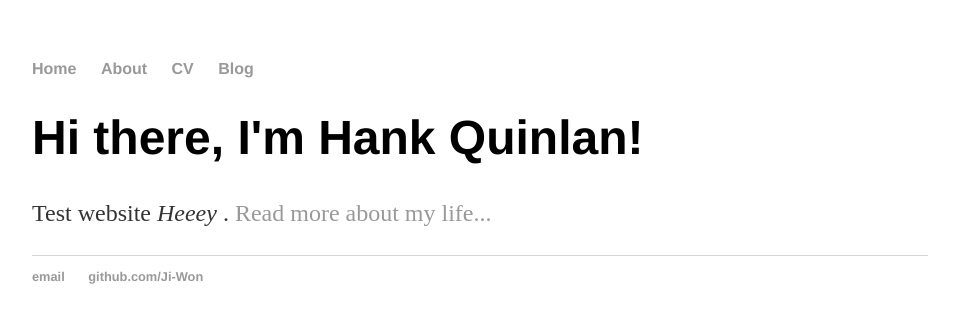
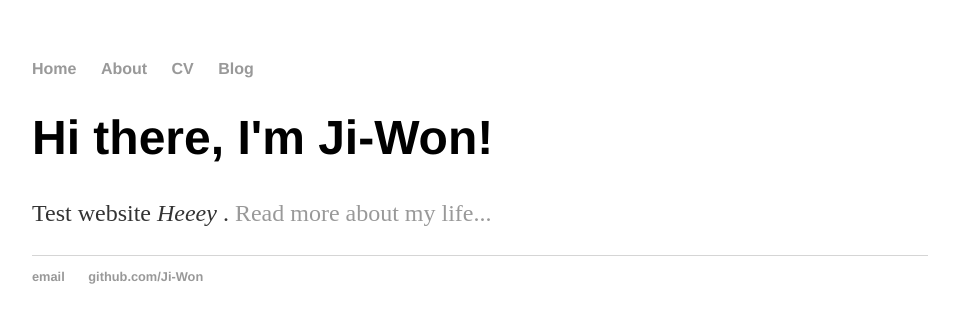
Before and after one commit to Ji-Won/Ji-Won.github.io, a Jekyll site: the page index.html, which Jekyll copies as it is, in a window 1280 px wide. Shown: the top 323 px of the page, without its empty margins (160-1119 px from the left). Built offline with Jekyll 4.4.1, drawn with Linux system fonts in a browser that asks for light colours.

Commit message:
Update index.html
fix name

```diff
--- a/index.html
+++ b/index.html
@@ -16,7 +16,7 @@
 		</nav>
 		<div class="container">
     		<div class="blurb">
-        		<h1>Hi there, I'm Hank Quinlan!</h1>
+        		<h1>Hi there, I'm Ji-Won!</h1>
 				<p>Test website <em>Heeey</em> . <a href="/about">Read more about my life...</a></p>
     		</div><!-- /.blurb -->
 		</div><!-- /.container -->
```
